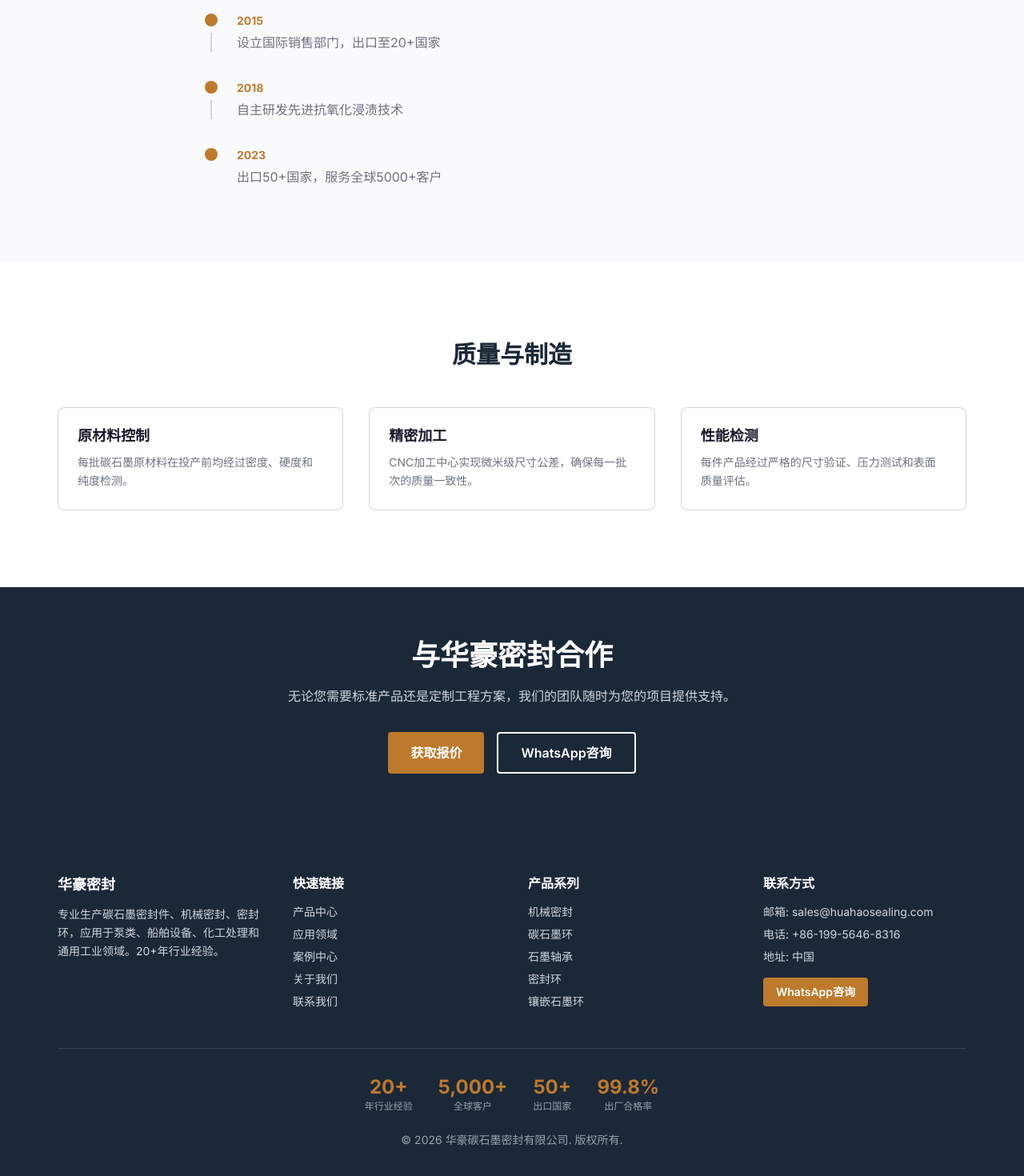
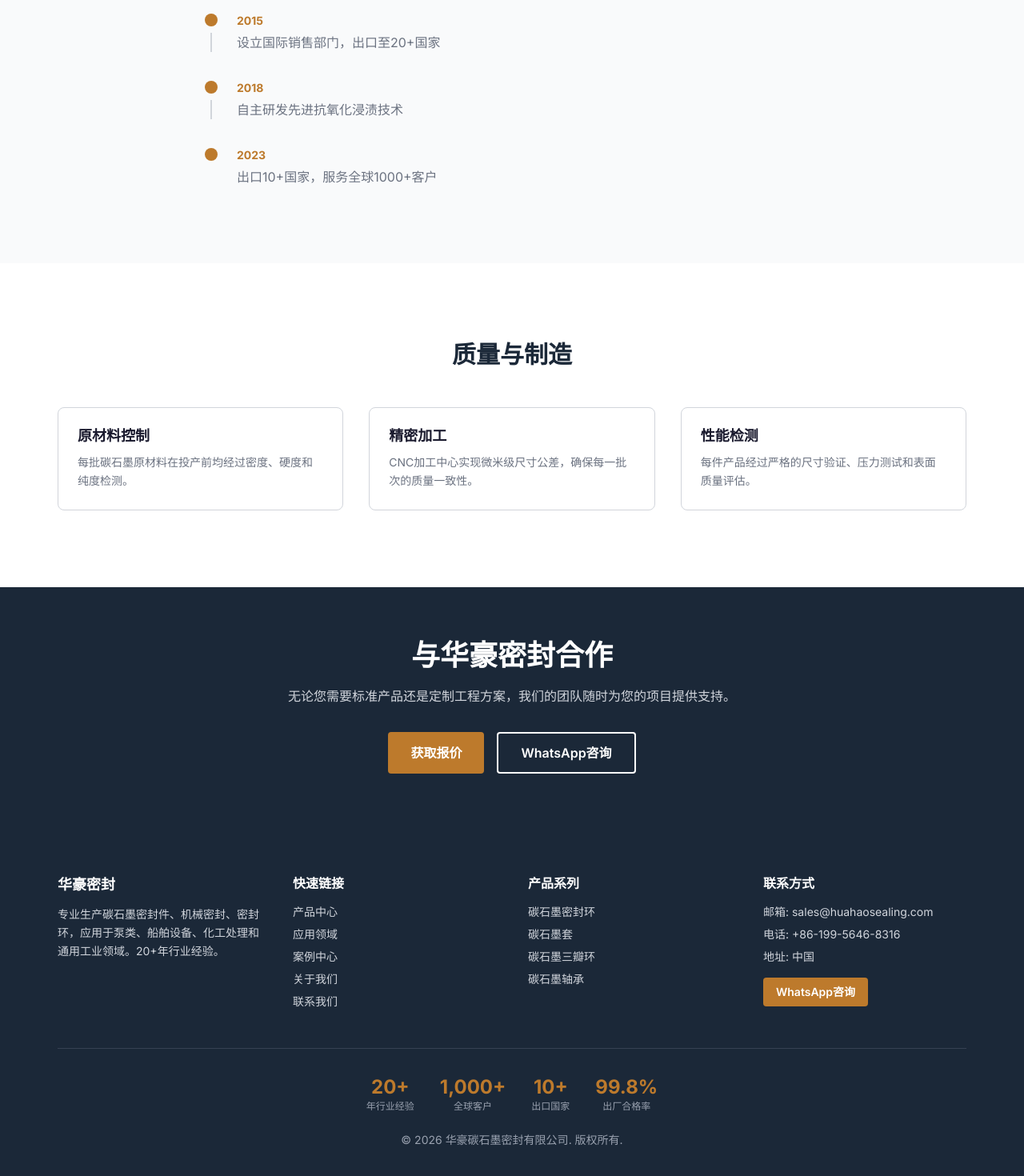
Before and after one commit to jhni0617-droid/huahao-sealing, a Next.js app: page /about in a window 1280 px wide. Shown: the part 1232-2702 px from the top of the page at 80% size. Built offline with nearby package versions, Linux system fonts and the light colour scheme.

Commit message:
update stats: 1000+ customers, 10+ countries; update product categories

```diff
--- a/app/about/page.tsx
+++ b/app/about/page.tsx
@@ -14,7 +14,7 @@ const milestones = [
   { year: "2012", event: "引进先进浸渍处理生产线，提升产品性能" },
   { year: "2015", event: "设立国际销售部门，出口至20+国家" },
   { year: "2018", event: "自主研发先进抗氧化浸渍技术" },
-  { year: "2023", event: "出口50+国家，服务全球5000+客户" },
+  { year: "2023", event: "出口10+国家，服务全球1000+客户" },
 ]
 
 export default function AboutPage() {
@@ -37,7 +37,7 @@ export default function AboutPage() {
               <h2 className="text-3xl font-bold text-primary mb-4">公司简介</h2>
               <div className="industrial-divider" />
               <p className="text-muted mt-4 leading-relaxed">
-                华豪密封成立于2003年，最初是一家专注于碳石墨密封环制造的专业工坊。经过二十多年的发展，我们已成长为综合性密封解决方案供应商，服务全球50多个国家的5000多家客户。
+                华豪密封成立于2003年，最初是一家专注于碳石墨密封环制造的专业工坊。经过二十多年的发展，我们已成长为综合性密封解决方案供应商，服务全球10多个国家的1000多家客户。
               </p>
               <p className="text-muted mt-4 leading-relaxed">
                 我们的核心专长在于深入理解碳石墨材料的独特性能，并将其应用于解决实际密封挑战。从标准目录产品到定制工程方案，我们制造的每一件产品都体现了对质量、精度和可靠性的承诺。
--- a/app/layout.tsx
+++ b/app/layout.tsx
@@ -13,7 +13,7 @@ const inter = Inter({
 export const metadata: Metadata = {
   title: "华豪密封 | 高品质碳石墨密封解决方案",
   description:
-    "专业生产碳石墨密封件、机械密封、密封环。20+年行业经验，服务全球5000+客户，产品出口50+国家。",
+    "专业生产碳石墨密封件、机械密封、密封环。20+年行业经验，服务全球1000+客户，产品出口10+国家。",
   openGraph: {
     title: "华豪密封 | 碳石墨密封解决方案",
     description:
--- a/app/page.tsx
+++ b/app/page.tsx
@@ -13,7 +13,7 @@ import { generateMeta } from "@/lib/utils"
 export const metadata = generateMeta({
   title: "华豪密封 | 高品质碳石墨密封解决方案",
   description:
-    "专业生产碳石墨密封件、机械密封、密封环，应用于泵类、船舶、化工和工业领域。20+年行业经验，产品出口全球50+国家。",
+    "专业生产碳石墨密封件、机械密封、密封环，应用于泵类、船舶、化工和工业领域。20+年行业经验，产品出口全球10+国家。",
 })
 
 export default function HomePage() {
--- a/app/products/page.tsx
+++ b/app/products/page.tsx
@@ -5,7 +5,7 @@ import { generateMeta } from "@/lib/utils"
 
 export const metadata = generateMeta({
   title: "产品中心 | 碳石墨密封件与机械密封",
-  description: "浏览我们全系列碳石墨密封产品，包括机械密封、密封环、碳石墨环、镶嵌环和石墨轴承。",
+  description: "浏览我们产品系列，包括碳石墨密封环、碳石墨套、碳石墨三瓣环、碳石墨轴承及机械密封等。",
   path: "/products",
 })
 
--- a/components/ClientsSection.tsx
+++ b/components/ClientsSection.tsx
@@ -26,7 +26,7 @@ export default function ClientsSection() {
         <div className="text-center max-w-2xl mx-auto mb-14">
           <span className="text-accent font-bold text-sm tracking-widest">全球布局</span>
           <h2 className="text-3xl md:text-4xl font-bold text-primary mt-3 mb-4">
-            产品出口全球 <span className="text-accent">50+</span> 国家
+            产品出口全球 <span className="text-accent">10+</span> 国家
           </h2>
           <p className="text-muted leading-relaxed">
             客户遍布六大洲，产品远销欧洲、亚洲、美洲和中东，深受全球工业市场信赖。
@@ -36,8 +36,8 @@ export default function ClientsSection() {
         {/* Big stats row */}
         <div className="grid grid-cols-2 md:grid-cols-4 gap-px bg-border rounded-lg overflow-hidden mb-14">
           {[
-            { value: "50+", label: "出口国家" },
-            { value: "5,000+", label: "全球客户" },
+            { value: "10+", label: "出口国家" },
+            { value: "1,000+", label: "全球客户" },
             { value: "20+", label: "出口经验（年）" },
             { value: "6", label: "服务大洲" },
           ].map((s) => (
--- a/components/FactorySection.tsx
+++ b/components/FactorySection.tsx
@@ -51,8 +51,8 @@ export default function FactorySection() {
             <div className="grid grid-cols-4 gap-3">
               {[
                 { label: "20+", sub: "年行业经验" },
-                { label: "5,000+", sub: "服务客户" },
-                { label: "50+", sub: "出口国家" },
+                { label: "1,000+", sub: "服务客户" },
+                { label: "10+", sub: "出口国家" },
                 { label: "200+", sub: "定制方案" },
               ].map((stat) => (
                 <div key={stat.label} className="text-center p-3 bg-white/5 rounded border border-white/10">
--- a/components/Footer.tsx
+++ b/components/Footer.tsx
@@ -25,11 +25,10 @@ export default function Footer() {
           <div>
             <h4 className="font-semibold mb-4">产品系列</h4>
             <ul className="space-y-2 text-sm">
-              <li><Link href="/products/mechanical-seals" className="text-gray-300 hover:text-white">机械密封</Link></li>
-              <li><Link href="/products/carbon-graphite-rings" className="text-gray-300 hover:text-white">碳石墨环</Link></li>
-              <li><Link href="/products/carbon-graphite-bearings" className="text-gray-300 hover:text-white">石墨轴承</Link></li>
-              <li><Link href="/products/seal-rings" className="text-gray-300 hover:text-white">密封环</Link></li>
-              <li><Link href="/products/inlaid-graphite-rings" className="text-gray-300 hover:text-white">镶嵌石墨环</Link></li>
+              <li><Link href="/products/seal-rings" className="text-gray-300 hover:text-white">碳石墨密封环</Link></li>
+              <li><Link href="/products" className="text-gray-300 hover:text-white">碳石墨套</Link></li>
+              <li><Link href="/products" className="text-gray-300 hover:text-white">碳石墨三瓣环</Link></li>
+              <li><Link href="/products/carbon-graphite-bearings" className="text-gray-300 hover:text-white">碳石墨轴承</Link></li>
             </ul>
           </div>
 
--- a/lib/constants.ts
+++ b/lib/constants.ts
@@ -95,8 +95,8 @@ export const cases = [
 
 export const factoryHighlights = [
   { value: "20+", label: "年行业经验" },
-  { value: "5,000+", label: "全球客户" },
-  { value: "50+", label: "出口国家" },
+  { value: "1,000+", label: "全球客户" },
+  { value: "10+", label: "出口国家" },
   { value: "99.8%", label: "出厂合格率" },
 ]
 
```
